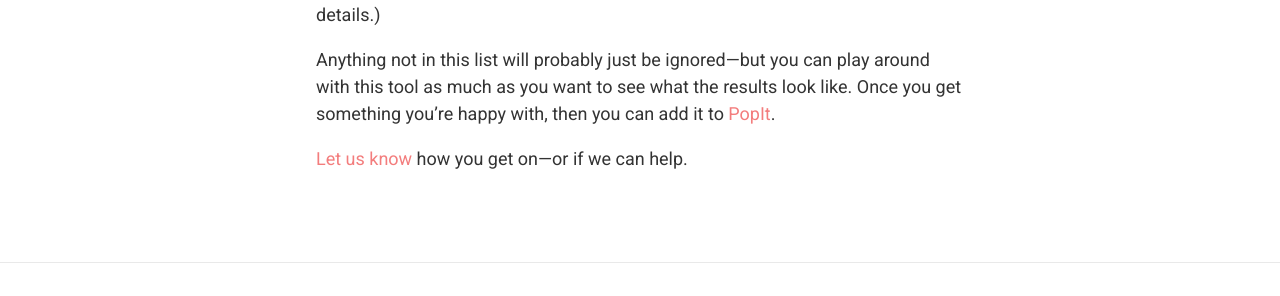
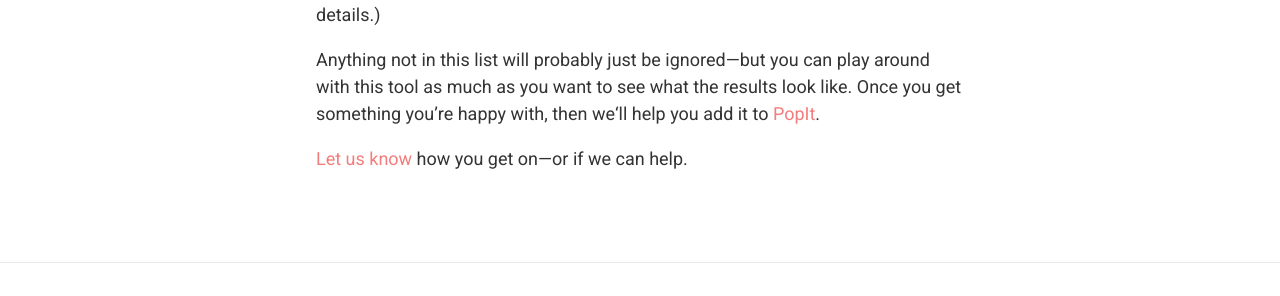
Before and after one commit to everypolitician/everypolitician, a Jekyll site: the page built from upload.md, in a window 1280 px wide and 900 px high, scrolled down 1925 px. Shown: the part 396-692 px from the top of the window. Built offline with Jekyll 4.4.1, drawn with Linux system fonts in a browser that asks for light colours; nearby versions of some CDN libraries.

Commit message:
"you can add" → "We'll help you add"
Now that we’re submitting to PopIt for them, we can tighten the wording.

```diff
--- a/upload.md
+++ b/upload.md
@@ -185,7 +185,8 @@ permalink: /upload/
     <p>Anything not in this list will probably just be ignored—but you
     can play around with this tool as much as you want to see what the
     results look like. Once you get something you’re happy
-    with, then you can add it to <a href="http://popit.poplus.org/">PopIt</a>.</p>
+    with, then we‘ll help you add it to <a
+    href="http://popit.poplus.org/">PopIt</a>.</p>
 
     <p><a href="mailto:team@everypolitician.org">Let us know</a>
     how you get on—or if we can help.</p>
```
